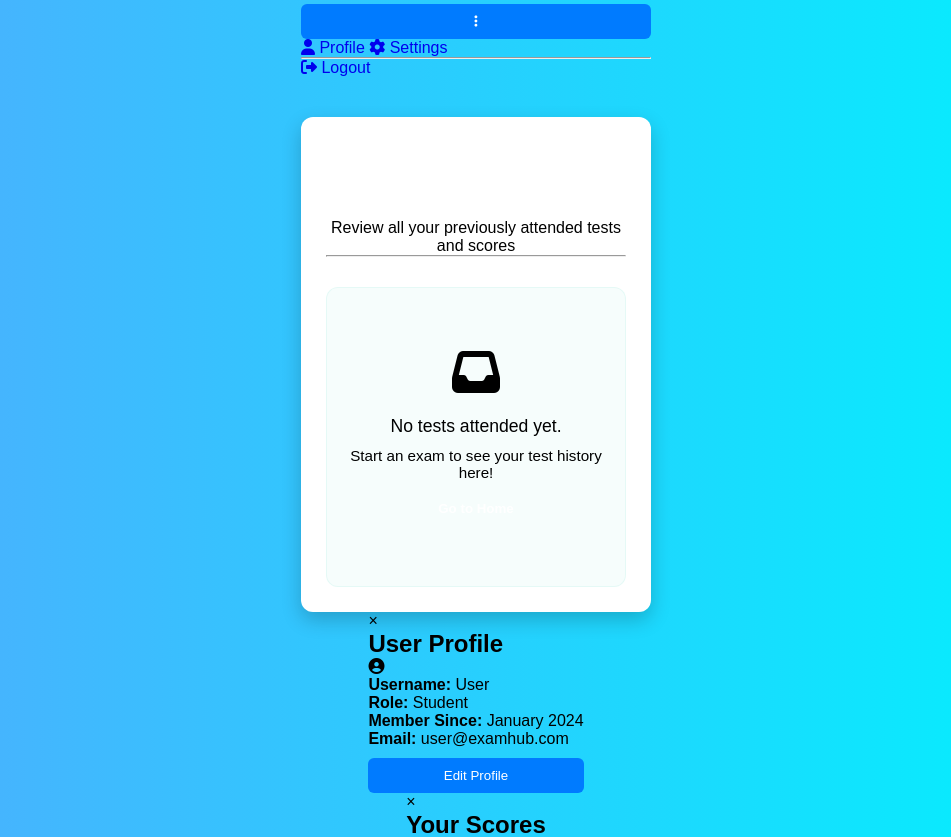
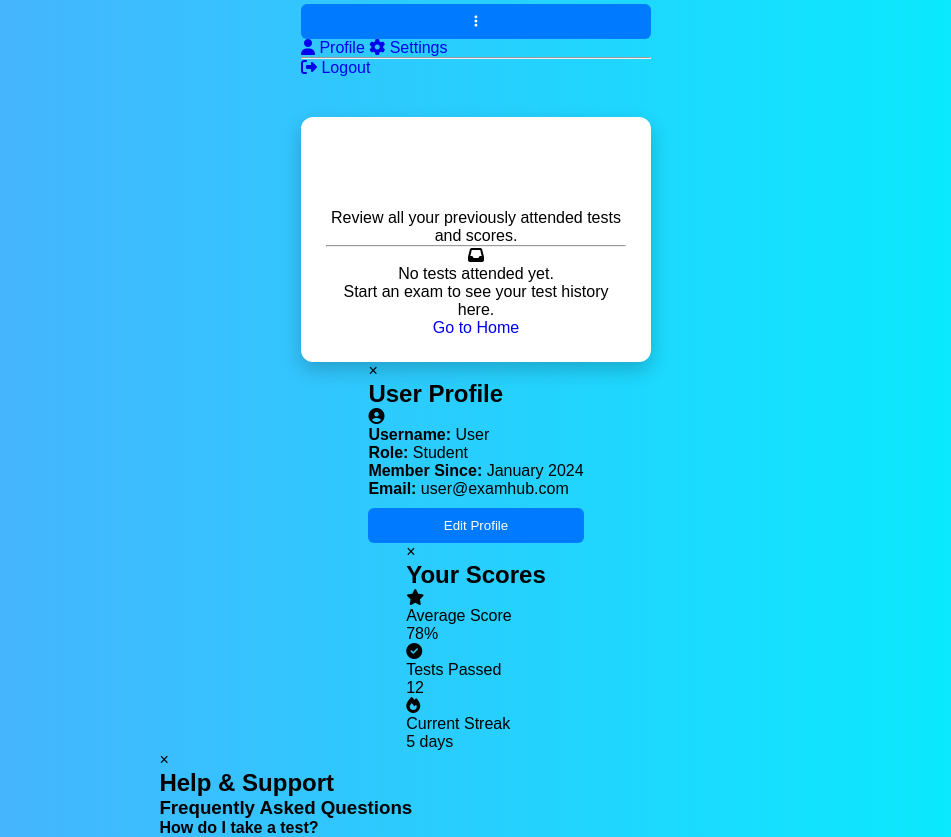
Before and after one commit to Roopa-KR/Online-Quiz, a Flask app: template templates/test_history.html in a window 1280 px wide. Shown: the part 379-1216 px from the top of the page, without its empty margins (164-1115 px from the left). Run offline with Flask 3, Linux system fonts and the light colour scheme; the template is opened without the code that fills it, so the values that code supplies are empty.

Commit message:
UI update

```diff
--- a/templates/base.html
+++ b/templates/base.html
@@ -330,14 +330,19 @@
         // Show Edit Profile Form
         function showEditProfileForm() {
             const container = document.createElement('div');
-            container.style.cssText = 'position: fixed; top: 50%; left: 50%; transform: translate(-50%, -50%); background: var(--card); padding: 30px; border-radius: 12px; border: 1px solid var(--border); z-index: 2001; min-width: 300px; box-shadow: var(--shadow);';
+            container.className = 'profile-popup';
 
             container.innerHTML = `
-                <span onclick="this.parentElement.remove()" style="position: absolute; top: 10px; right: 15px; cursor: pointer; font-size: 24px; color: var(--muted);">&times;</span>
-                <h3 style="color: var(--primary); margin-top: 0;">Edit Profile</h3>
-                <p style="color: var(--text); margin: 20px 0;">Profile editing feature is coming soon! You'll be able to update your information and preferences.</p>
-                <button onclick="this.parentElement.remove()" style="width: 100%; padding: 10px; background: linear-gradient(135deg, var(--primary), var(--primary-strong)); color: white; border: none; border-radius: 8px; cursor: pointer; font-weight: 600;">Close</button>
+                <span class="profile-popup-close">&times;</span>
+                <h3 class="profile-popup-title">Edit Profile</h3>
+                <p class="profile-popup-text">Profile editing feature is coming soon! You'll be able to update your information and preferences.</p>
+                <button type="button">Close</button>
             `;
+
+            const closeBtn = container.querySelector('.profile-popup-close');
+            const actionBtn = container.querySelector('button');
+            closeBtn.addEventListener('click', () => container.remove());
+            actionBtn.addEventListener('click', () => container.remove());
             document.body.appendChild(container);
         }
 
--- a/templates/test_history.html
+++ b/templates/test_history.html
@@ -4,14 +4,16 @@
 
 {% block content %}
 <div class="container">
-    <h1 style="text-align: center; margin-bottom: 10px;">Test History</h1>
-    <p class="subtle" style="text-align: center;">Review all your previously attended tests and scores</p>
+    <div class="page-intro">
+        <h1 class="page-title">Test History</h1>
+        <p class="subtle page-subtitle">Review all your previously attended tests and scores.</p>
+    </div>
 
     <hr>
 
     <!-- TEST HISTORY SECTION -->
     {% if attended_tests %}
-        <h2 style="margin-top: 30px; margin-bottom: 20px;">Your Attended Tests</h2>
+        <h2>Your Attended Tests</h2>
         <div class="attended-tests-grid">
             {% for test in attended_tests %}
                 <div class="attended-test-card">
@@ -37,13 +39,11 @@
             {% endfor %}
         </div>
     {% else %}
-        <div style="text-align: center; padding: 60px 20px; background: rgba(79, 209, 197, 0.05); border-radius: 12px; border: 1px solid rgba(79, 209, 197, 0.1); margin-top: 30px;">
-            <i class="fas fa-inbox" style="font-size: 3rem; color: var(--muted); margin-bottom: 20px; display: block;"></i>
-            <p style="color: var(--muted); font-size: 1.1rem; margin: 0;">No tests attended yet.</p>
-            <p style="color: var(--muted); font-size: 0.95rem; margin-top: 10px;">Start an exam to see your test history here!</p>
-            <a href="{{ url_for('dashboard') }}" style="margin-top: 20px;">
-                <button style="padding: 10px 30px; background: linear-gradient(135deg, var(--primary), var(--primary-strong)); color: white; border: none; border-radius: 8px; cursor: pointer; font-weight: 600;">Go to Home</button>
-            </a>
+        <div class="empty-state mt-24">
+            <i class="fas fa-inbox"></i>
+            <p>No tests attended yet.</p>
+            <p>Start an exam to see your test history here.</p>
+            <a href="{{ url_for('dashboard') }}" class="btn-link mt-18">Go to Home</a>
         </div>
     {% endif %}
 </div>
```
Also changed, not shown: templates/leaderboard.html (+13 -10 lines), templates/register.html (+15 -12 lines), templates/review.html (+5 -3 lines).
